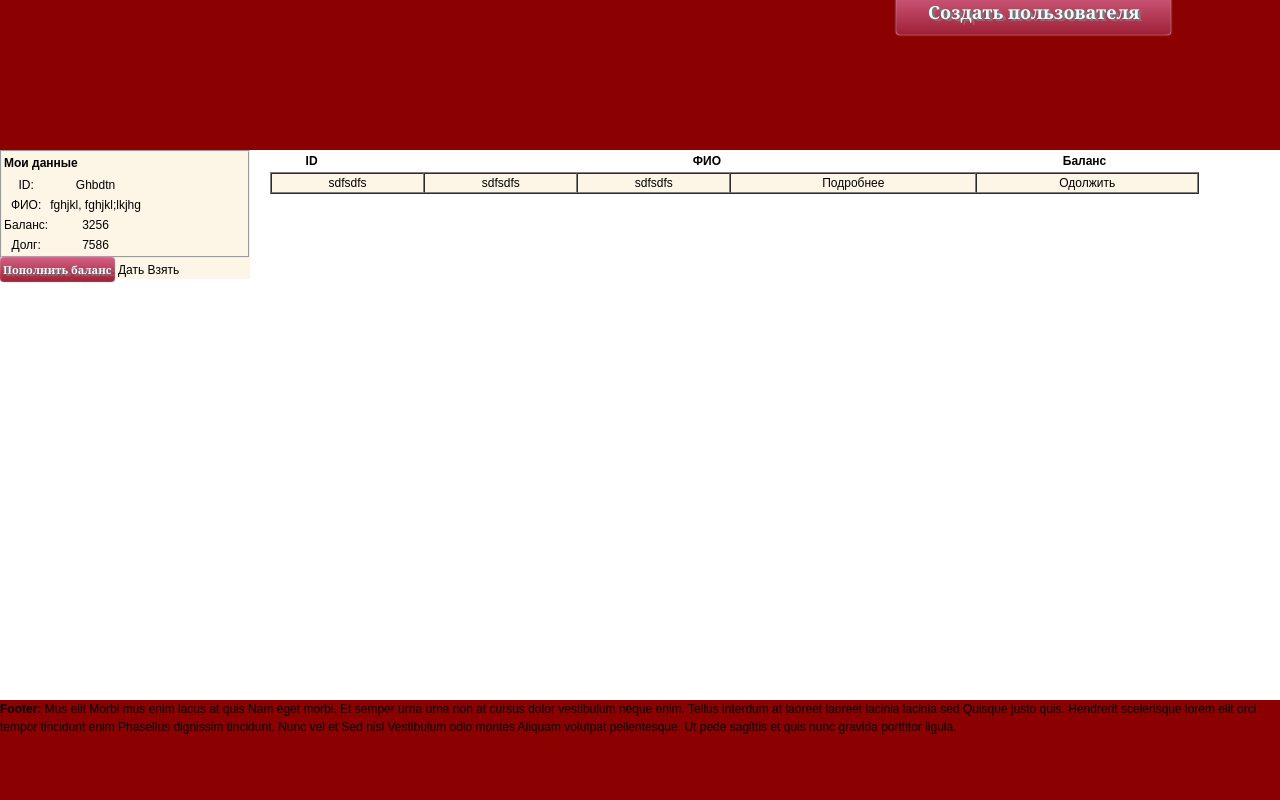
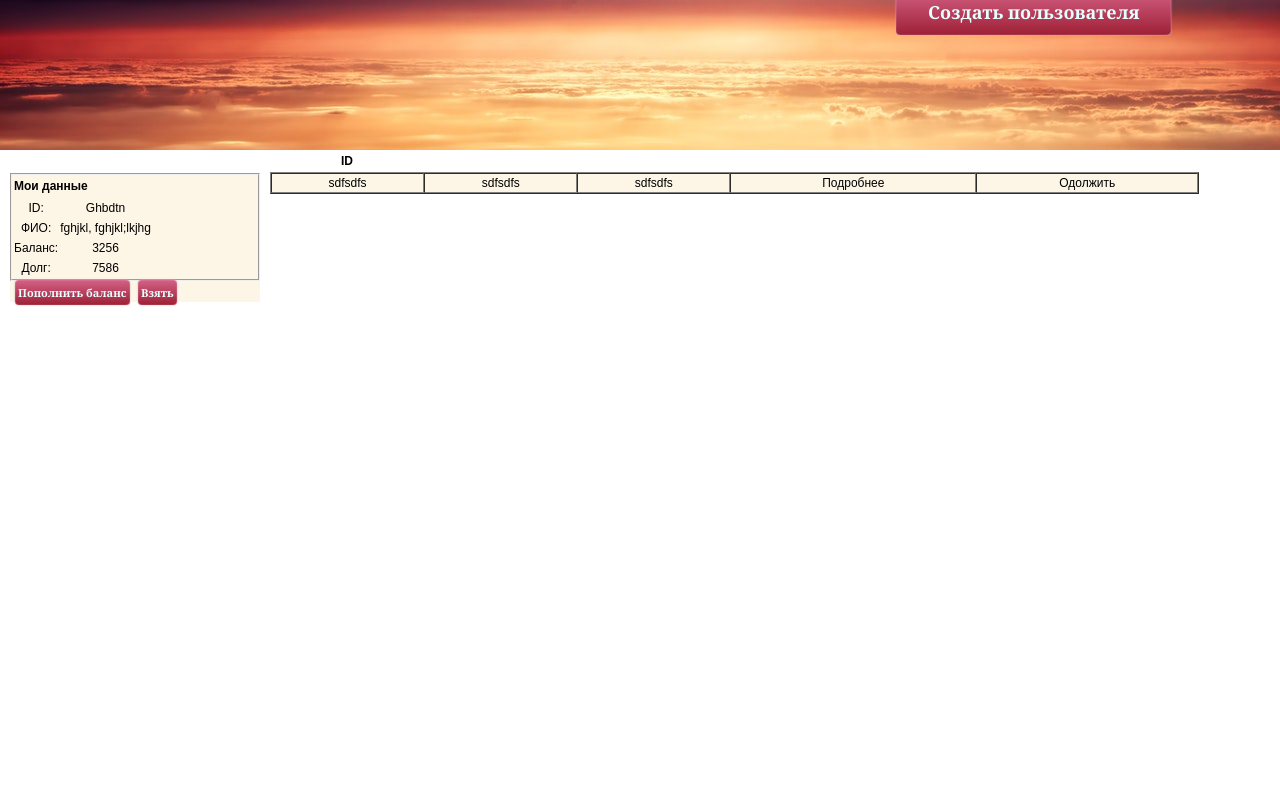
Before and after one commit to 7evenday/front, a website: page index.html in a window 1280 px wide. Drawn offline with Linux system fonts and the light colour scheme.

Commit message:
Add files via upload

```diff
--- a/index.html
+++ b/index.html
@@ -26,9 +26,8 @@
 				<form method="post" action="">
 						<table class="headline" width="83%">
 								<tr>
-										<th scope="col" width="10%">ID</th>
-										<th scope="col" width="95%">ФИО</th>
-										<th scope="col" width="20%">Баланс</th>
+										<th scope="col" width="18%">ID</th>
+										<th scope="col"width="-150px"></th>
 								</tr>
 								<table id="dynamic" width="92%" border="1" cellspacing="0" cellpadding="5">
 									<tr>
@@ -147,19 +146,11 @@
 						</div>
 						<div class="buttons">
 							<label class="btnAdd" for="modal-2">Пополнить баланс</label>
-							<label class="btnGive" for="modal-2">Дать</label>
-							<label class="btnTake" for="modal-2">Взять</label>
-
+							<label class="btnAdd" for="modal-2">Взять</label>
 						</div>
 		</aside><!-- .left-sidebar -->
-
 	</div><!-- .middle-->
-
 </div><!-- .wrapper -->
-
-<div class="footer">
-	<strong>Footer:</strong> Mus elit Morbi mus enim lacus at quis Nam eget morbi. Et semper urna urna non at cursus dolor vestibulum neque enim. Tellus interdum at laoreet laoreet lacinia lacinia sed Quisque justo quis. Hendrerit scelerisque lorem elit orci tempor tincidunt enim Phasellus dignissim tincidunt. Nunc vel et Sed nisl Vestibulum odio montes Aliquam volutpat pellentesque. Ut pede sagittis et quis nunc gravida porttitor ligula.
-</div><!-- .footer -->
 <script src="/js/utils.js"></script>
     <script src="/js/main.js"></script>
 </body>
--- a/style.css
+++ b/style.css
@@ -26,7 +26,10 @@ body {
 -----------------------------------------------------------------------------*/
 .header {
 	height: 150px;
-	background: darkred;
+	background: url(-1103967.jpg);
+	width: 100%;
+	height: 150px;
+	padding-bottom: -15px;
 }
 
 
@@ -55,9 +58,10 @@ body {
 /* Left Sidebar
 -----------------------------------------------------------------------------*/
 .left-sidebar {
+	margin-top: -21px;
 	float: left;
 	width: 250px;
-	margin-left: -100%;
+	margin-left: 10px;
 	position: relative;
 	background: oldlace;
 }
@@ -96,9 +100,9 @@ body {
 	-webkit-box-shadow:0px 0px 2px #bababa, inset 0px 0px 1px #ffffff;
 	-moz-box-shadow: 0px 0px 2px #bababa,  inset 0px 0px 1px #ffffff;
 	box-shadow:0px 0px 2px #bababa, inset 0px 0px 1px #ffffff;
+	filter: dropshadow(color=#787676, offx=3, offy=2); }
 
-	text-shadow: 3px 2px 0px #787676;
-	filter: dropshadow(color=#787676, offx=3, offy=2); }.btn:hover{
+.btn:hover{
 	padding:11px 32px;
 	border:none;
 	-webkit-border-radius:4px;
@@ -117,9 +121,9 @@ body {
 	-webkit-box-shadow:0px 0px 2px #bababa, inset 0px 0px 1px #ffffff;
 	-moz-box-shadow: 0px 0px 2px #bababa,  inset 0px 0px 1px #ffffff;
 	box-shadow:0px 0px 2px #bababa, inset 0px 0px 1px #ffffff;
+	filter: dropshadow(color=#787676, offx=3, offy=2);}
 
-	text-shadow: 3px 2px 0px #787676;
-	filter: dropshadow(color=#787676, offx=3, offy=2);}.btn:active{
+.btn:active{
 	padding:11px 32px;
 	border:none;
 	-webkit-border-radius:4px;
@@ -138,8 +142,6 @@ body {
 	-webkit-box-shadow:0px 0px 2px #bababa, inset 0px 0px 1px #ffffff;
 	-moz-box-shadow: 0px 0px 2px #bababa,  inset 0px 0px 1px #ffffff;
 	box-shadow:0px 0px 2px #bababa, inset 0px 0px 1px #ffffff;
-
-	text-shadow: 3px 2px 0px #787676;
 	filter: dropshadow(color=#787676, offx=3, offy=2);}
 
 	.headline{
--- a/stylebtnAdd.css
+++ b/stylebtnAdd.css
@@ -1,4 +1,5 @@
 .btnAdd{text-decoration:none; text-align:center;
+    margin-left: 5px;
     padding:5px 3px;
     border:none;
     -webkit-border-radius:4px;
@@ -18,7 +19,6 @@
     -moz-box-shadow: 0px 0px 2px #bababa,  inset 0px 0px 1px #ffffff;
     box-shadow:0px 0px 2px #bababa, inset 0px 0px 1px #ffffff;
 
-    text-shadow: 3px 2px 0px #787676;
     filter: dropshadow(color=#787676, offx=3, offy=2); }.btnAdd:hover{
     padding:5px 3px;
     border:none;
@@ -39,7 +39,6 @@
     -moz-box-shadow: 0px 0px 2px #bababa,  inset 0px 0px 1px #ffffff;
     box-shadow:0px 0px 2px #bababa, inset 0px 0px 1px #ffffff;
 
-    text-shadow: 3px 2px 0px #787676;
     filter: dropshadow(color=#787676, offx=3, offy=2);}.btnAdd:active{
     padding:5px 3px;
     border:none;
@@ -60,5 +59,4 @@
     -moz-box-shadow: 0px 0px 2px #bababa,  inset 0px 0px 1px #ffffff;
     box-shadow:0px 0px 2px #bababa, inset 0px 0px 1px #ffffff;
 
-    text-shadow: 3px 2px 0px #787676;
     filter: dropshadow(color=#787676, offx=3, offy=2);}
```
Also changed, not shown: stylePopUp1.css (+0 -13 lines), -1103967.jpg (added).
